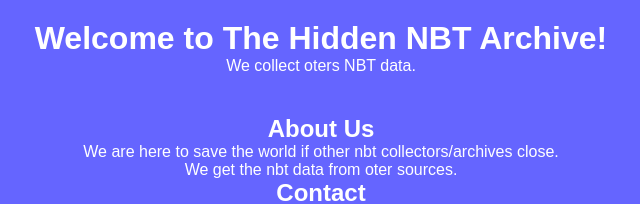
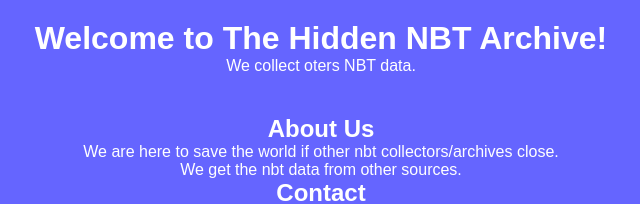
Before and after one commit to SenpaiCummer/Cum.github.io, a plain HTML site: page index.html in a window 1280 px wide. Shown: the top 204 px of the page, 319-959 px from the left. Drawn offline with Linux system fonts and the light colour scheme.

Commit message:
Update index.html

```diff
--- a/index.html
+++ b/index.html
@@ -15,7 +15,7 @@
         <section>
             <h2>About Us</h2>
             <p>We are here to save the world if other nbt collectors/archives close.</p>
-            <p>We get the nbt data from oter sources.</p>
+            <p>We get the nbt data from other sources.</p>
         </section>
         <section>
             <h2>Contact</h2>
```
